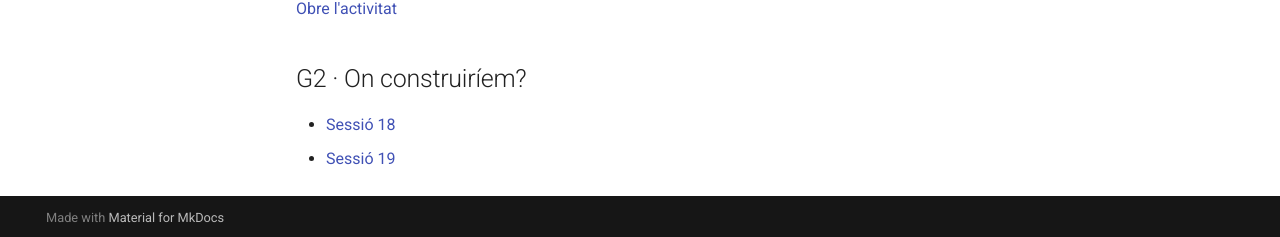
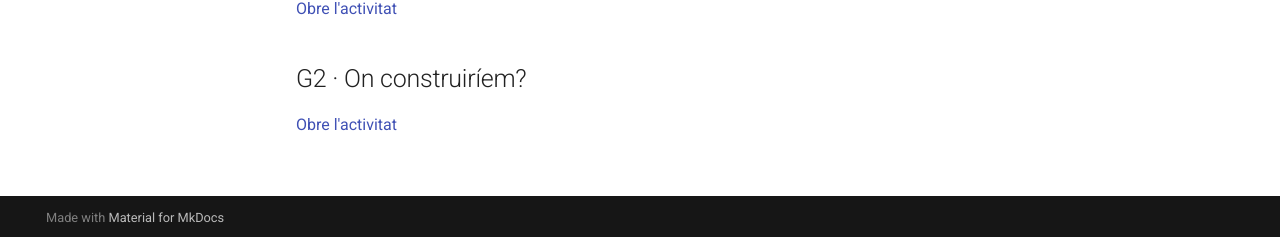
Before and after one commit to saloma-ui/biogeo4, an MkDocs documentation site: the page built from docs/activitats/ud1/index.md, in a window 1280 px wide and 1339 px high. Shown: the part 1099-1336 px from the top of the window. Built offline with MkDocs 1.6.1 and Material for MkDocs 9.7.7, drawn with Linux system fonts in a browser that asks for light colours; comment, search, counter and statistics services are not loaded.

Commit message:
Simplifica l'enllaç de G2 a l'índex d'UD1

```diff
--- a/docs/activitats/ud1/index.md
+++ b/docs/activitats/ud1/index.md
@@ -34,5 +34,4 @@
 
 ## G2 · On construiríem?
 
-- [Sessió 18](g2/g2_sessio_18.md)
-- [Sessió 19](g2/g2_sessio_19.md)
+[Obre l'activitat](g2/index.md)
```
